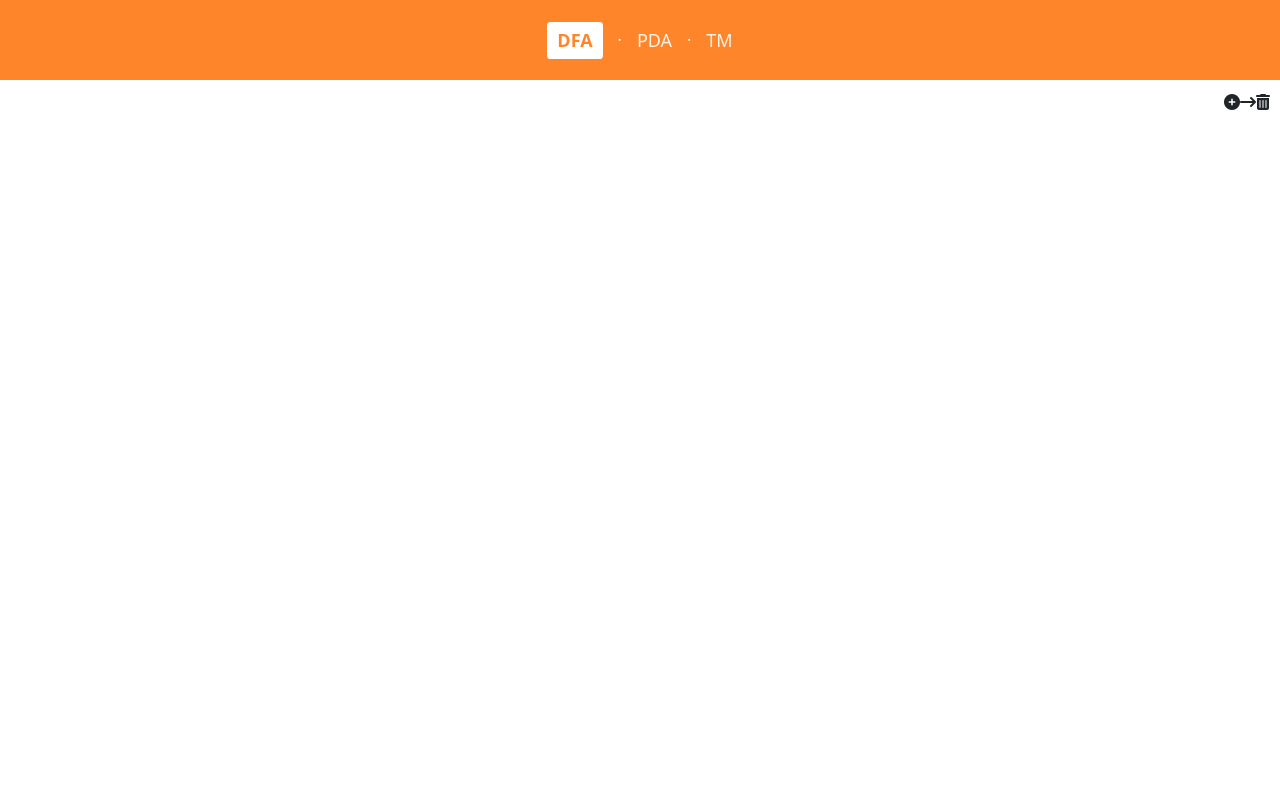
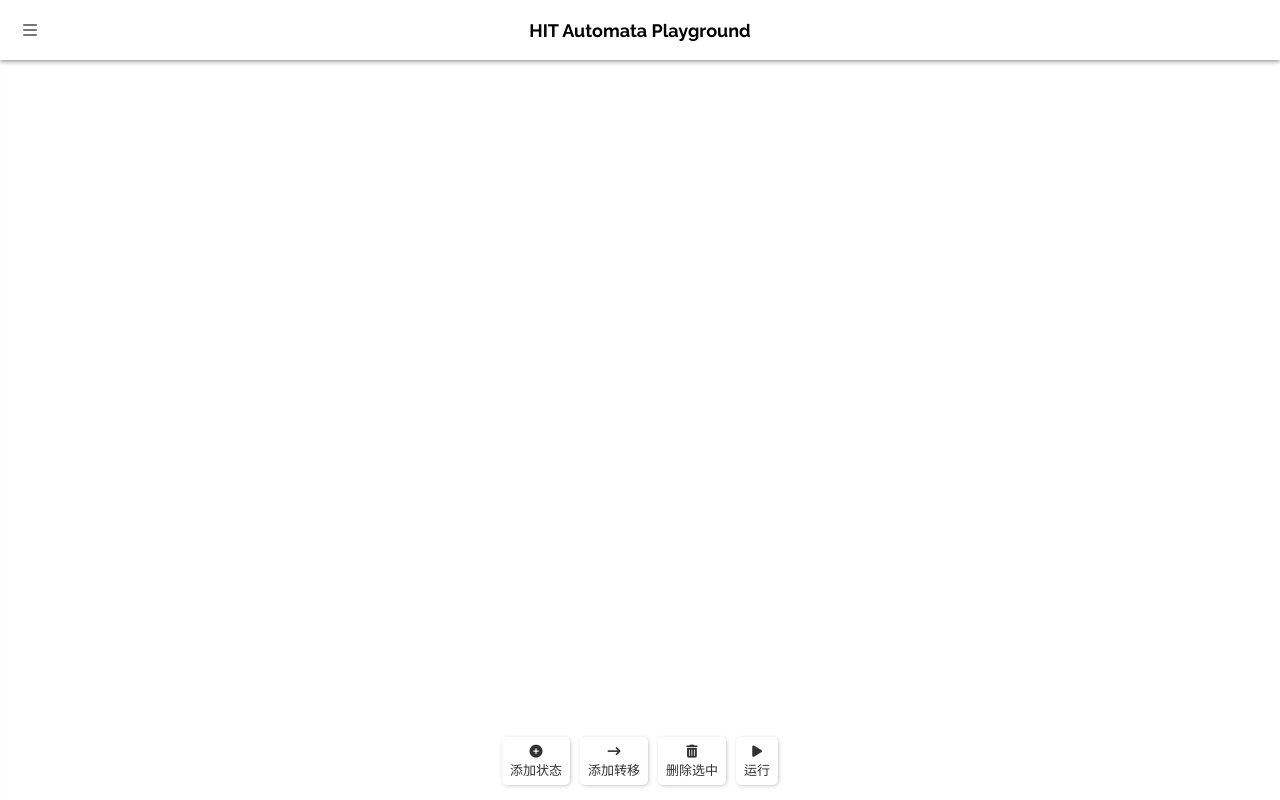
Before and after one commit to ErnestThePoet/Automata-Playground, a Next.js app: page /dfa in a window 1280 px wide. Built offline with nearby package versions, Linux system fonts and the light colour scheme.

Commit message:
dfa toolbar buttons complete

```diff
--- a/components/dfa/dfa-toolbar.js
+++ b/components/dfa/dfa-toolbar.js
@@ -11,10 +11,34 @@ export default class DfaToolbar extends react.Component{
 
     render = () => (
         <div className={classnames(this.props.className,styles.divToolbarWrapper)}>
-            <div>
-                <i className="fa-solid fa-circle-plus"></i>
-                <i className="fa-solid fa-arrow-right-long"></i>
-                <i className="fa-solid fa-trash-can"></i>
+            <div className="d-flex justify-content-center">
+                <span className={classnames(
+                    styles.spanButtonWrapper,
+                    "d-flex flex-column align-items-center")}>
+                    <i className={classnames(styles.iButtonIcon, "fa-solid fa-circle-plus")}></i>
+                    <span className={styles.spanButtonText}>添加状态</span>
+                </span>
+
+                <span className={classnames(
+                    styles.spanButtonWrapper,
+                    "d-flex flex-column align-items-center")}>
+                    <i className={classnames(styles.iButtonIcon, "fa-solid fa-arrow-right-long")}></i>
+                    <span className={styles.spanButtonText}>添加转移</span>
+                </span>
+
+                <span className={classnames(
+                    styles.spanButtonWrapper,
+                    "d-flex flex-column align-items-center")}>
+                    <i className={classnames(styles.iButtonIcon, "fa-solid fa-trash-can")}></i>
+                    <span className={styles.spanButtonText}>删除选中</span>
+                </span>
+
+                <span className={classnames(
+                    styles.spanButtonWrapper,
+                    "d-flex flex-column align-items-center")}>
+                    <i className={classnames(styles.iButtonIcon, "fa-solid fa-play")}></i>
+                    <span className={styles.spanButtonText}>运行</span>
+                </span>
             </div>
         </div>
     )
--- a/pages/_app.js
+++ b/pages/_app.js
@@ -1,9 +1,8 @@
+import react from "react";
+
 import { Provider } from "react-redux";
 import { store } from "store/store";
-
-import { PAGE_INDEXES } from "store/router-actions";
-
-import LinkContainer from "components/link-container";
+import classnames from "classnames";
 
 import styles from "styles/app.module.scss";
 
@@ -12,25 +11,69 @@ import "bootstrap/dist/css/bootstrap.min.css";
 import "@fortawesome/fontawesome-free/css/fontawesome.min.css";
 import "@fortawesome/fontawesome-free/css/solid.min.css";
 
-import classnames from "classnames";
 
+class MyApp extends react.Component {
+    constructor(props) {
+        super(props);
+        this.state = {
+            isAsideShow: false
+        };
+    }
 
+    render = () => {
+        const { Component, pageProps } = this.props;
 
-function MyApp({ Component, pageProps }) {
         return (
             <Provider store={store}>
-            <div className={styles.divMainWrapper}>
+                <div className={styles.divMainWrapper} onClick={()=>{this.setState({isAsideShow:false})}}>
                     <nav className={classnames(styles.navNav, "d-flex justify-content-center align-items-center")}>
-                    <LinkContainer href="/dfa" text="DFA" index={PAGE_INDEXES.PAGE_DFA} />
-                    <span className={styles.spanDotSplitter}>·</span>
-                    <LinkContainer href="/pda" text="PDA" index={PAGE_INDEXES.PAGE_PDA} />
-                    <span className={styles.spanDotSplitter}>·</span>
-                    <LinkContainer href="/tm" text="TM" index={PAGE_INDEXES.PAGE_TM}/>
+                        <span className={classnames(
+                            styles.spanMenuIconWrapper,
+                            "d-flex justify-content-center align-items-center",
+                            this.state.isAsideShow ? styles.spanMenuIconWrapperActive : "")}
+                            onClick={e => { e.stopPropagation(); this.setState(state => ({ isAsideShow: !state.isAsideShow })); }}>
+                            <i className={classnames(styles.iMenuIcon, "fa-solid fa-bars")}></i>
+                        </span>
+
+                        <span className={styles.spanTitle}>HIT Automata Playground</span>
                     </nav>
+
+                    <aside className={classnames(
+                        styles.asideFunctionNav,
+                        this.state.isAsideShow ? styles.asideFunctionNavShow : "")}
+                        onClick={e => { e.stopPropagation() }}>
+                        <ul>
+                            <li className={styles.liFunctionNavItem}>
+                                <i className="fa-solid fa-plus"></i>
+                                新建DFA
+                            </li>
+                            <li className={styles.liFunctionNavItem}>
+                                <i className="fa-solid fa-plus"></i>
+                                新建PDA
+                            </li>
+                            <li className={styles.liFunctionNavItem}>
+                                <i className="fa-solid fa-plus"></i>
+                                新建TM
+                            </li>
+                            <li className={styles.liFunctionNavItem}>
+                                <i className="fa-solid fa-file-import"></i>
+                                导入
+                            </li>
+                            <li className={styles.liFunctionNavItem}>
+                                <i className="fa-solid fa-file-arrow-down"></i>
+                                保存
+                            </li>
+                            <li className={styles.liFunctionNavItem}>
+                                <i className="fa-solid fa-xmark"></i>
+                                清空
+                            </li>
+                        </ul>
+                    </aside>
                     <Component {...pageProps} />
                 </div>
             </Provider>
         )
     }
+}
 
 export default MyApp
--- a/pages/_document.js
+++ b/pages/_document.js
@@ -13,6 +13,7 @@ class MyDocument extends Document {
                 <Head>
                     <meta name="description" content="自由设计并运行你的自动机" />
                     <link rel="icon" href="/favicon.ico" />
+                    <link href="https://fonts.googleapis.com/css2?family=Raleway:wght@700&display=swap" rel="stylesheet"></link>
                 </Head>
                 <body style={{margin:0,padding:0}}>
                     <Main />
--- a/styles/app.module.scss
+++ b/styles/app.module.scss
@@ -8,11 +8,92 @@
 }
 
 .navNav{
+    // add position:relative to enable z-index
+    position: relative;
     background-color: $navbar-color;
     height: $navbar-height;
+
+    box-shadow: 0px 1px 5px 0px rgba(0, 0, 0, 0.50);
+    z-index: $z-index-nav;
 }
 
-.spanDotSplitter{
-    color: white;
+.spanMenuIconWrapper{
+    position: absolute;
+    left: 10px;
+
+    width: $navbar-menu-icon-wrapper-size;
+    height: $navbar-menu-icon-wrapper-size;
+    border-radius: 50%;
+
+    transition-duration: 150ms;
+    cursor: pointer;
+
+    &:hover{
+        background-color: $navbar-menu-icon-wrapper-hover-color;
+    }
+}
+
+.spanMenuIconWrapperActive{
+    background-color: $navbar-menu-icon-wrapper-hover-color;
+}
+
+.iMenuIcon{
+    color: $navbar-menu-icon-color;
+}
+
+.spanTitle{
     user-select: none;
+    font-size: large;
+    color:$navbar-title-color;
+
+    font-family: 'Raleway', sans-serif;
 }
+
+.asideFunctionNav{
+    transform: translateX(-110%);
+    transition-duration: 200ms;
+
+    background-color: $aside-background-color;
+
+    position: absolute;
+    top: $navbar-height;
+    left: 0;
+    height:$content-area-height;
+    box-shadow: 1px 0px 10px 0px rgba(0, 0, 0, 0.50);
+
+    z-index: $z-index-aside;
+
+    ul{
+        margin: 0;
+        padding: 20px 10px;
+
+        li{
+            list-style: none;
+            color: $aside-function-nav-item-color;
+            font-size: 14px;
+
+            margin-bottom: 10px;
+            padding: 5px 10px;
+
+            border-radius: 4px;
+
+            cursor: pointer;
+
+            transition-duration: 50ms;
+
+            i{
+                width: 1em;
+                color: $aside-function-nav-item-icon-color;
+                margin-right: 15px;
+            }
+
+            &:hover {
+                background-color: $aside-function-nav-item-hover-background-color;
+            }
+        }
+    }
+}
+
+.asideFunctionNavShow{
+    transform: translateX(0);
+}
--- a/styles/dfa.module.scss
+++ b/styles/dfa.module.scss
@@ -7,6 +7,7 @@
 
 .dfaToolbar{
     position: fixed;
-    top: calc(#{$navbar-height} + 10px);
-    right: 10px;
+    bottom: 10px;
+    left: 50%;
+    transform: translateX(-50%);
 }
--- a/styles/dfa/dfa-toolbar.module.scss
+++ b/styles/dfa/dfa-toolbar.module.scss
@@ -1,6 +1,36 @@
 @import "../theme";
+@import "../layout-config";
 
 .divToolbarWrapper{
     width: fit-content;
-    height: 20px;
+    z-index: $z-index-toolbar;
 }
+
+.spanButtonWrapper{
+    margin: 5px;
+    padding: 8px 8px 5px;
+    border-radius: 5px;
+    background-color: $toolbar-button-background-color;
+    cursor: pointer;
+
+    user-select: none;
+
+    box-shadow: 1px 1px 5px -2px rgba(0, 0, 0, 0.50);
+
+    transition-duration: 100ms;
+
+    &:hover{
+        background-color: $toolbar-button-hover-background-color;
+    }
+}
+
+.iButtonIcon{
+    font-size: small;
+    color:$toolbar-button-icon-color;
+}
+
+.spanButtonText{
+    font-size: small;
+    margin-top: 3px;
+    color: $toolbar-button-text-color;
+}
--- a/styles/layout-config.scss
+++ b/styles/layout-config.scss
@@ -1 +1,7 @@
-$navbar-height: 80px;
+$navbar-height: 60px;
+$content-area-height:calc(100vh - #{$navbar-height});
+$navbar-menu-icon-wrapper-size:40px;
+
+$z-index-nav:210;
+$z-index-aside:200;
+$z-index-toolbar:190;
--- a/styles/theme.scss
+++ b/styles/theme.scss
@@ -1,3 +1,14 @@
-$navbar-color:#FE8529;
-$navitem-color:rgb(255, 243, 230);
-$navitem-hover-color:white;
+$navbar-color:white;
+$navbar-title-color:black;
+$navbar-menu-icon-color:rgb(118,118,118);
+$navbar-menu-icon-wrapper-hover-color:rgba(0,0,0,0.1);
+
+$aside-background-color:white;
+$aside-function-nav-item-color:black;
+$aside-function-nav-item-icon-color: rgb(118,118,118);
+$aside-function-nav-item-hover-background-color: rgba(0,0,0,0.1);
+
+$toolbar-button-background-color:white;
+$toolbar-button-hover-background-color: rgba(0, 0, 0, 0.05);
+$toolbar-button-icon-color: rgb(50,50,50);
+$toolbar-button-text-color: rgb(50, 50, 50);
```
Lines whose indentation alone changed are shown as unchanged.
